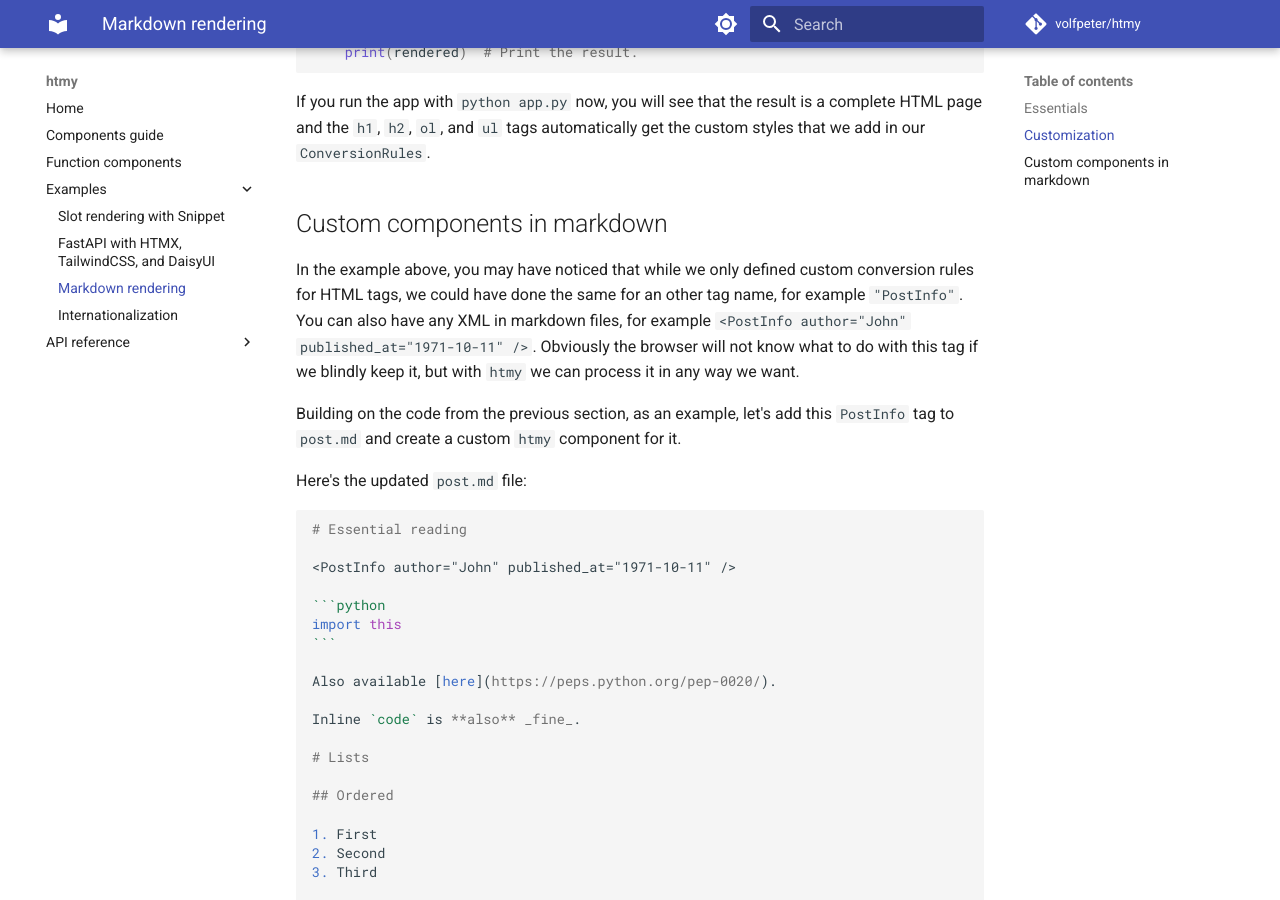
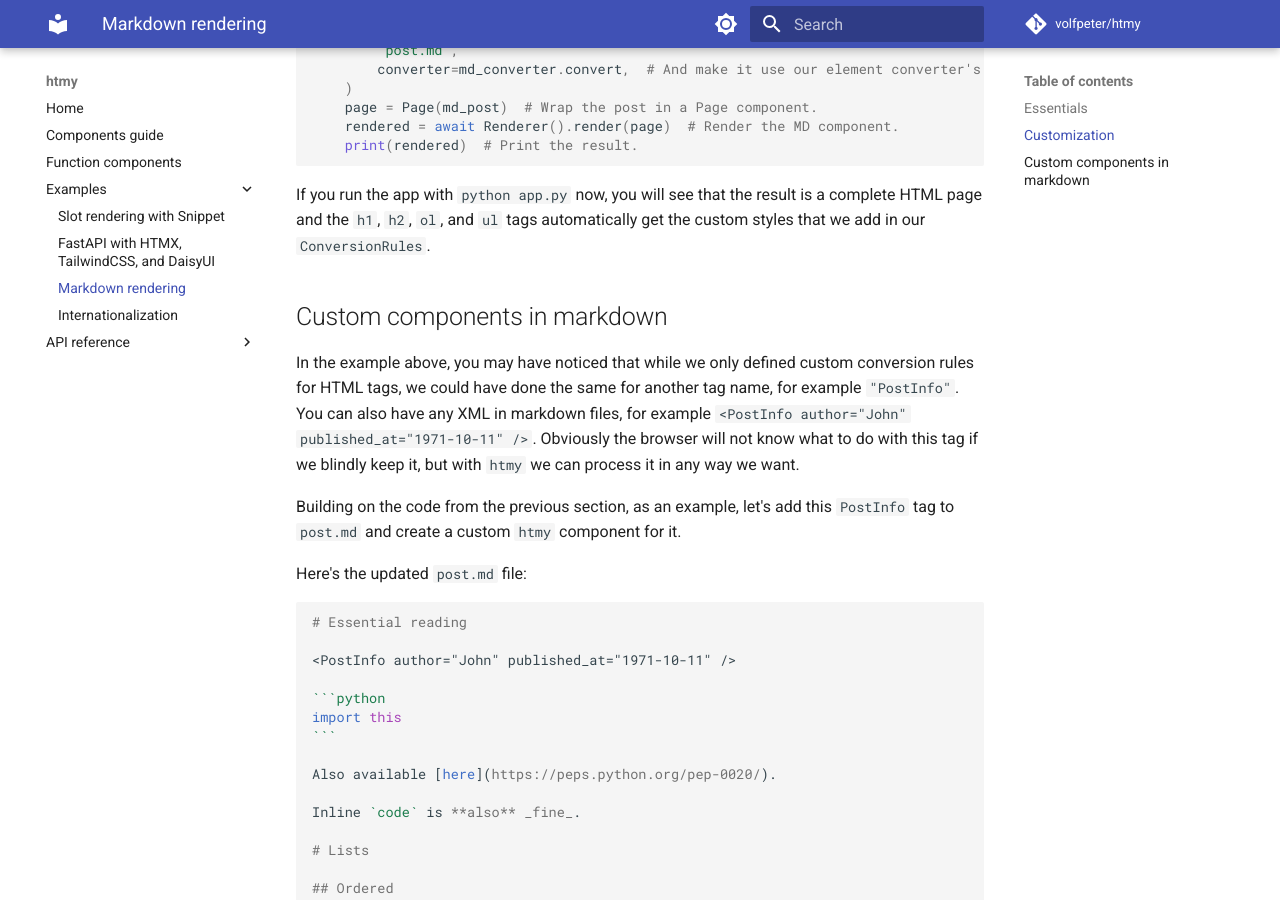
Before and after one commit to volfpeter/htmy, an MkDocs documentation site: the page built from docs/examples/markdown.md, in a window 1280 px wide and 900 px high, scrolled down 3601 px. Built offline with MkDocs 1.6.1 and Material for MkDocs 9.7.7, drawn with Linux system fonts in a browser that asks for light colours; comment, search, counter and statistics services are not loaded; some of the changed text lies outside the part shown.

```diff
--- a/docs/examples/markdown.md
+++ b/docs/examples/markdown.md
@@ -164,7 +166,7 @@ If you run the app with `python app.py` now, you will see that the result is a c
 
 ## Custom components in markdown
 
-In the example above, you may have noticed that while we only defined custom conversion rules for HTML tags, we could have done the same for an other tag name, for example `"PostInfo"`. You can also have any XML in markdown files, for example `<PostInfo author="John" published_at="1971-10-11" />`. Obviously the browser will not know what to do with this tag if we blindly keep it, but with `htmy` we can process it in any way we want.
+In the example above, you may have noticed that while we only defined custom conversion rules for HTML tags, we could have done the same for another tag name, for example `"PostInfo"`. You can also have any XML in markdown files, for example `<PostInfo author="John" published_at="1971-10-11" />`. Obviously the browser will not know what to do with this tag if we blindly keep it, but with `htmy` we can process it in any way we want.
 
 Building on the code from the previous section, as an example, let's add this `PostInfo` tag to `post.md` and create a custom `htmy` component for it.
 
```
Also changed, not shown: other parts of docs/examples/markdown.md (+3 -1 lines), 1 other file.
